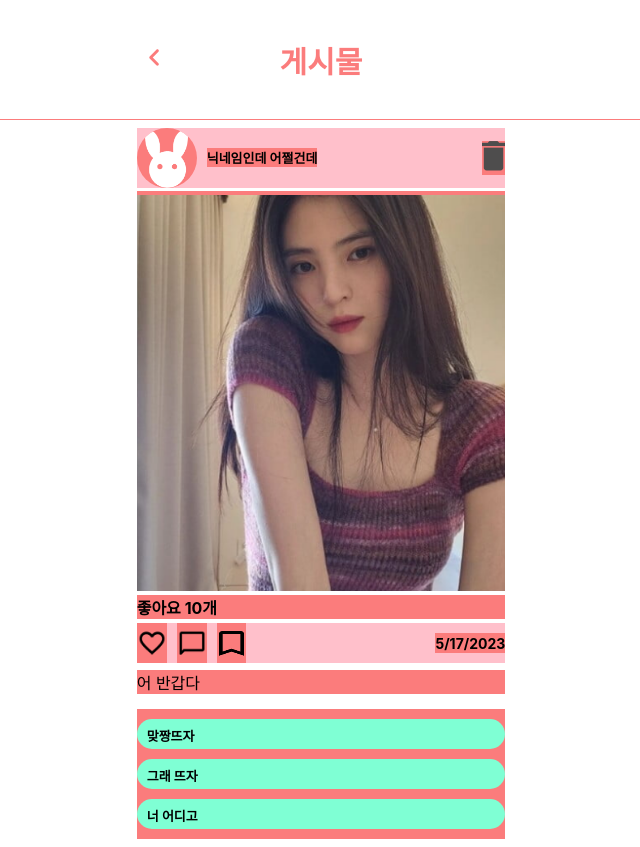
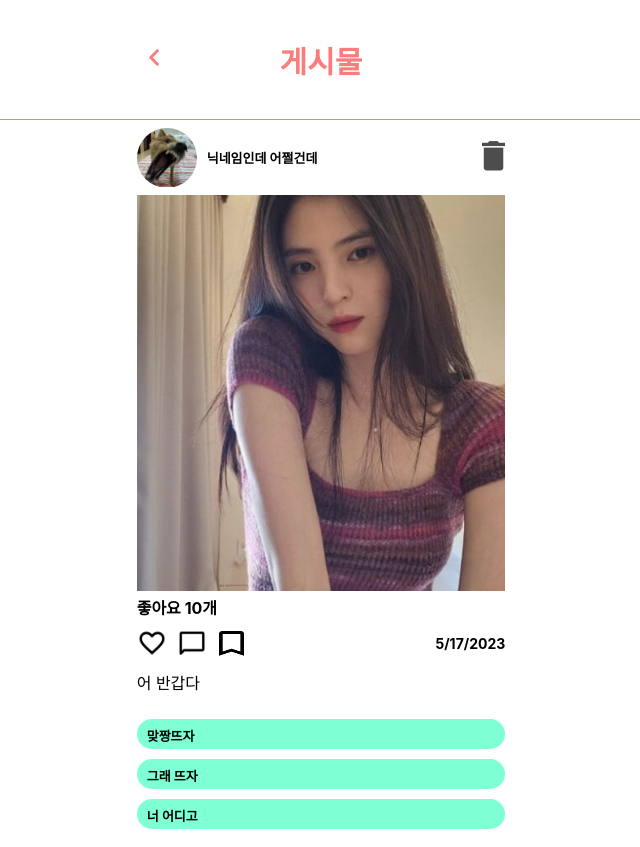
Before and after one commit to Bunny-pit/bunny-pit, a React (Create React App) app in the folder CLIENT/: page /postDetail in a window 1280 px wide. Shown: the whole page, without its empty margins (319-959 px from the left). Built offline with nearby package versions, Linux system fonts and the light colour scheme.

Commit message:
feat : postDeatil 및 css 추가

```diff
--- a/CLIENT/src/post_detail/post_detail.jsx
+++ b/CLIENT/src/post_detail/post_detail.jsx
@@ -33,7 +33,7 @@ function PostDetail() {
 
   // 임시 쓰레기 데이터
   const user = {
-    userImage: "assets/logo.png",
+    userImage: "assets/test.png",
     userNickName: "닉네임인데 어쩔건데",
   };
 
--- a/CLIENT/src/post_detail/post_detail.module.css
+++ b/CLIENT/src/post_detail/post_detail.module.css
@@ -57,9 +57,8 @@
 .userProfile {
   display: flex;
   align-items: center;
-  background-color: pink;
+  /* background-color: pink; */
   width: 100%;
-  /* padding: 2%; */
   justify-content: space-between;
 }
 
@@ -74,7 +73,7 @@
   height: 60px;
   object-fit: cover;
   margin-right: 10px;
-  background-color: #fb7c7c;
+  /* background-color: #fb7c7c; */
   overflow: hidden;
 }
 
@@ -87,15 +86,16 @@
   font-size: 13px;
   font-weight: bold;
   white-space: nowarp;
-  background-color: #fb7c7c;
+  /* background-color: #fb7c7c; */
 }
 
-.deleteButtonContainer {
-  background-color: #fb7c7c;
-}
+/* .deleteButtonContainer {
+   background-color: #fb7c7c;
+} */
 
 .postDeleteBtn {
   height: 30px;
+  cursor: pointer;
 }
 
 .postImage {
@@ -104,7 +104,7 @@
   width: 100%;
   height: 400px;
   overflow: hidden;
-  background-color: #fb7c7c;
+  /* background-color: #fb7c7c; */
 }
 
 .postImageImg {
@@ -115,7 +115,7 @@
 
 .postLikes {
   width: 100%;
-  background-color: #fb7c7c;
+  /* background-color: #fb7c7c; */
   font-weight: bolder;
 }
 
@@ -123,7 +123,7 @@
   width: 100%;
   margin-top: 1%;
   margin-bottom: 2%;
-  background-color: pink;
+  /* background-color: pink; */
   display: flex;
   justify-content: space-between;
   align-items: center;
@@ -137,7 +137,7 @@
 .commentButton,
 .saveButton {
   margin-right: 10px;
-  background-color: #fb7c7c;
+  /* background-color: #fb7c7c; */
 }
 
 .likeButton img {
@@ -166,7 +166,7 @@
 }
 
 .postDateContainer {
-  background-color: #fb7c7c;
+  /* background-color: #fb7c7c; */
 }
 
 .postDate {
@@ -177,12 +177,12 @@
 .postContent {
   font-size: 16px;
   margin-bottom: 15px;
-  background-color: #fb7c7c;
+  /* background-color: #fb7c7c; */
 }
 
 .postCommentsContainer {
   font-size: 14px;
-  background-color: #fb7c7c;
+  /* background-color: #fb7c7c; */
 }
 
 .postComment {
```
